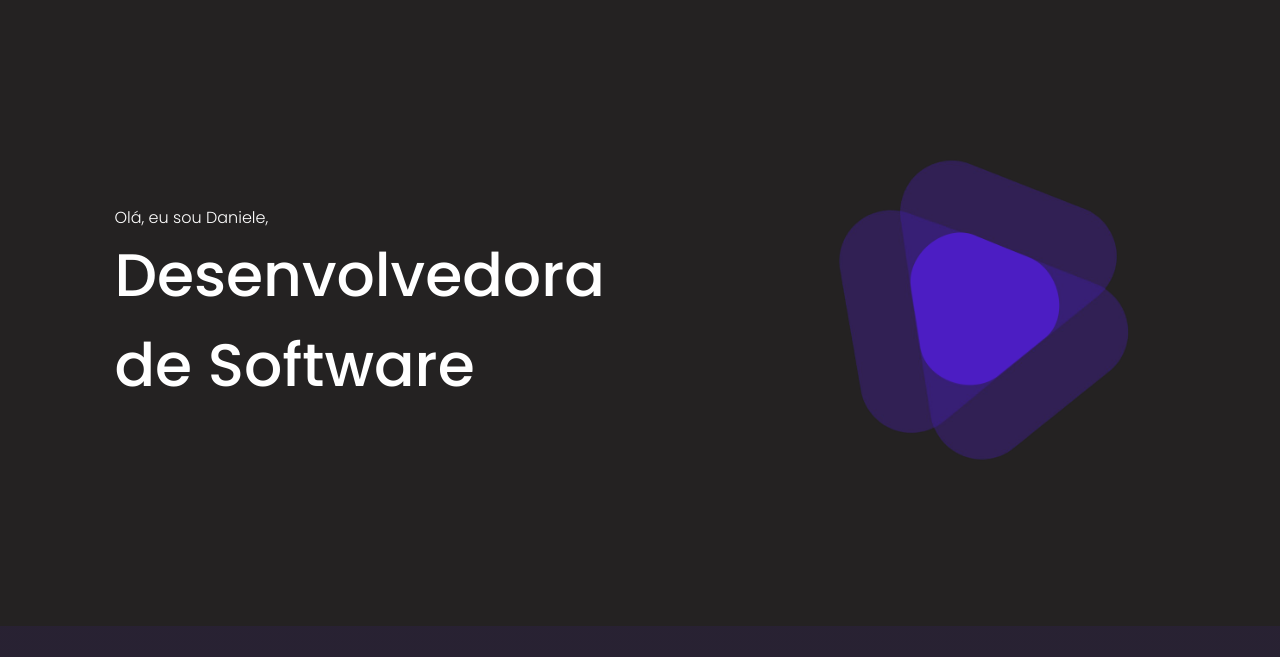
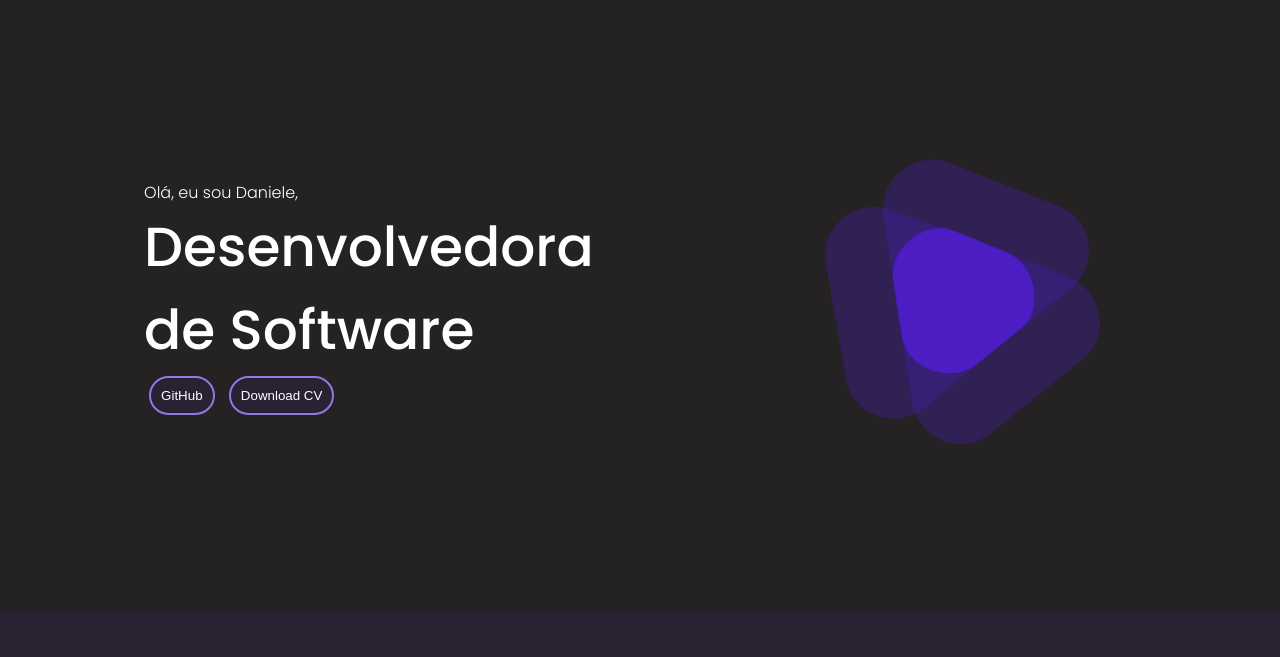
Before and after one commit to danisfon/portfolio-daniele, a plain HTML site: page index.html in a window 1280 px wide. Shown: the part 92-749 px from the top of the page. Drawn offline with Linux system fonts and the light colour scheme.

Commit message:
modificando pagina principal e projetos

```diff
--- a/index.html
+++ b/index.html
@@ -32,8 +32,9 @@
     <div class="principal">
         <div class="principal_texto">
             <p class="poppins-light">Olá, eu sou Daniele,</p>
-            <p class="poppins-medium">Desenvolvedora</p>
-            <p class="poppins-medium">de Software</p>
+            <p class="poppins-medium">Desenvolvedora <br> de Software</p>
+            <button><a href="https://github.com/danisfon" target="_blank">GitHub</a></button>
+            <button>Download CV</button>
         </div>
 
         <div class="principal_foto">
@@ -138,7 +139,7 @@
             <p class="poppins-semibold">Portfólio Adrian</p>
 
             <div class="botao">
-                <button>GitHub</button>
+                <button><a href="https://github.com/danisfon/portfolio-adrian" target="_blank">GitHub</a></button>
                 <button>Acessar</button>
             </div>
         </div>
@@ -148,17 +149,17 @@
             <p class="poppins-semibold">IFolha</p>
 
             <div class="botao">
-                <button>GitHub</button>
+                <button><a href="https://github.com/danisfon/IFolha" target="_blank">GitHub</a></button>
                 <button>Acessar</button>
             </div>
         </div>
 
         <div class="card">
-            <img src="images/quadrado.jpg" alt="arvore">
-            <p class="poppins-semibold">Leading Pages</p>
+            <img src="images/nibbi.png" alt="arvore">
+            <p class="poppins-semibold">Nibbi</p>
 
             <div class="botao">
-                <button>GitHub</button>
+                <button><a href="https://github.com/danisfon/projeto-nibbi" target="_blank">GitHub</a></button>
                 <button>Acessar</button>
             </div>
         </div>
--- a/styles.css
+++ b/styles.css
@@ -11,6 +11,11 @@ body {
     background: #242222;
 }
 
+a {
+    text-decoration: none;
+    color: #ffffff;
+}
+
 .titulo {
     margin-bottom: 30px;
     font-size: 30px;
@@ -19,7 +24,7 @@ body {
 }
 
 .secoes {
-    padding: 50px 20px;
+    padding: 50px 50px;
 }
 
 .secao_claro {
@@ -66,17 +71,14 @@ hr {
     font-size: 13px;
 }
 
-.cabecalho li a {
-    text-decoration: none;
-    color: #ffffff;
-}
 
 
 
 /****************PAGINA INICIAL****************/
 
 .principal_texto .poppins-medium {
-   font-size: 60px;
+    font-size: 55px;
+    padding: 0;
 }
 
 .principal {
@@ -94,6 +96,15 @@ hr {
 .principal_foto img {
    max-width: 100%;
    height: auto;
+}
+
+.principal_texto button {
+    border: 2px solid #9576E3;
+    border-radius: 30px;
+    background: linear-gradient(0deg, rgba(76, 29, 195, 0.10) 0%, rgba(76, 29, 195, 0.10) 100%), #242222;
+    color: #ffffff;
+    padding: 10px;
+    margin: 5px;
 }
 
 
```
Also changed, not shown: images/nibbi.png (added).
